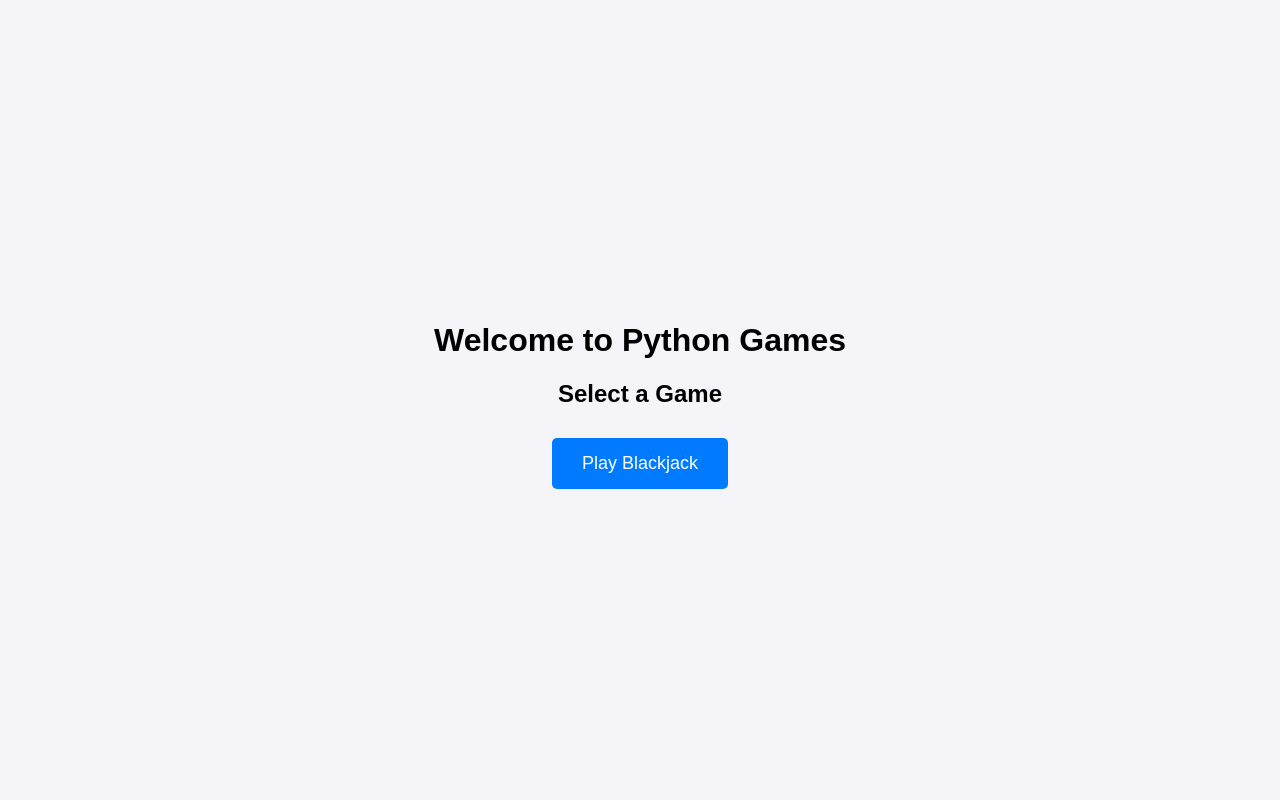
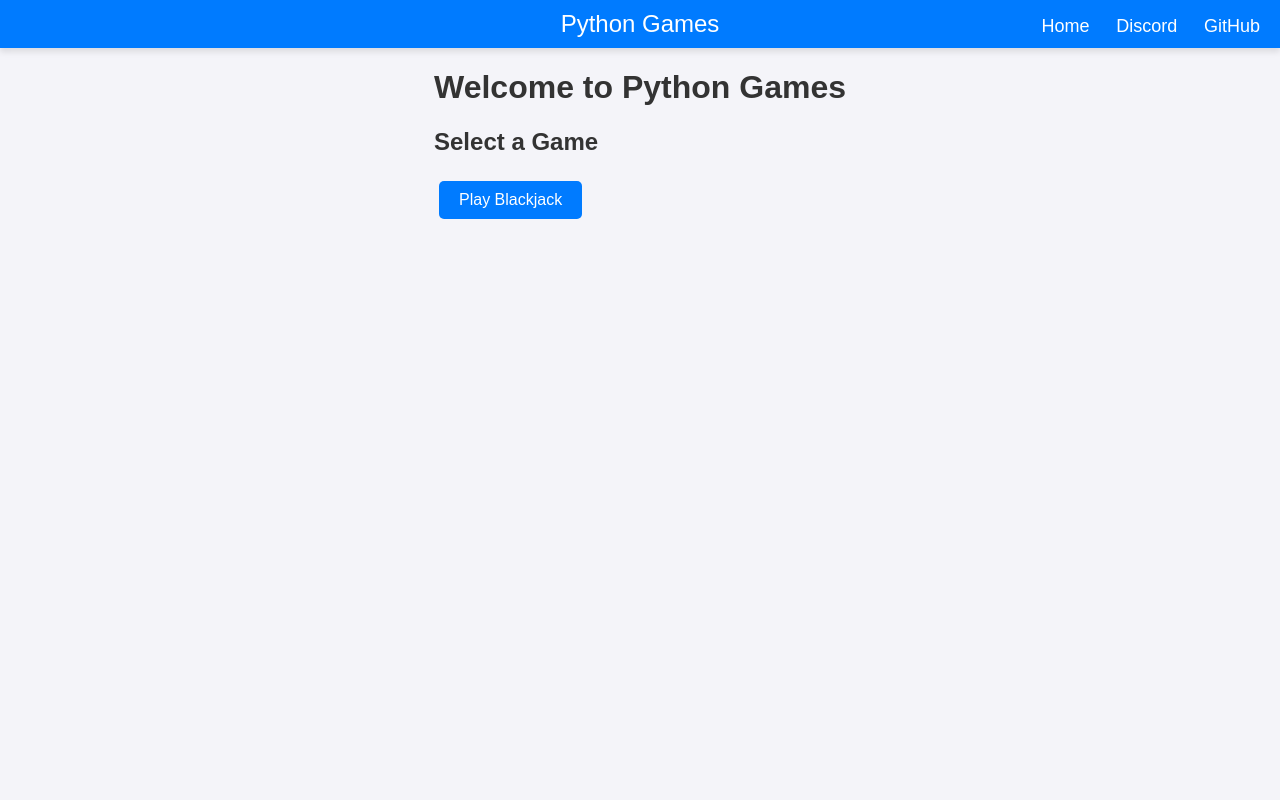
Before and after one commit to Swishhyy/PythonGames, a Flask app: page / in a window 1280 px wide. Run offline with Flask 3, Linux system fonts and the light colour scheme.

Commit message:
added more css

```diff
--- /dev/null
+++ b/static/styles.css
@@ -0,0 +1,133 @@
+body {
+  font-family: Arial, sans-serif;
+  margin: 0;
+  padding: 0;
+  display: flex;
+  flex-direction: column;
+  align-items: center;
+  background-color: #f4f4f9;
+  color: #333;
+  overflow-x: hidden;
+}
+
+header {
+  width: 100%;
+  background-color: #007bff;
+  color: white;
+  padding: 10px 0;
+  text-align: center;
+  font-size: 24px;
+  position: relative;
+  box-shadow: 0 4px 6px rgba(0, 0, 0, 0.1);
+}
+
+nav {
+  position: absolute;
+  top: 10px;
+  right: 10px;
+}
+
+nav a {
+  margin: 0 10px;
+  color: white;
+  text-decoration: none;
+  font-size: 18px;
+  transition: color 0.3s;
+}
+
+nav a:hover {
+  color: #ffdd57;
+}
+
+.game-container {
+  margin-top: 20px;
+  text-align: center;
+  width: 100%;
+  max-width: 600px;
+  padding: 20px;
+  background-color: #ffffff;
+  border-radius: 10px;
+  box-shadow: 0 4px 6px rgba(0, 0, 0, 0.1);
+}
+
+.hand {
+  margin: 15px;
+  padding: 15px;
+  border: 1px solid #ccc;
+  border-radius: 5px;
+  background-color: #f9f9f9;
+  display: inline-block;
+  width: calc(50% - 20px);
+  min-height: 100px;
+  box-sizing: border-box;
+}
+
+.buttons {
+  margin: 20px;
+  display: flex;
+  justify-content: center;
+  flex-wrap: wrap;
+}
+
+button {
+  padding: 10px 20px;
+  margin: 5px;
+  font-size: 16px;
+  cursor: pointer;
+  border: none;
+  border-radius: 5px;
+  background-color: #007bff;
+  color: white;
+  transition: background-color 0.3s, transform 0.2s;
+  flex: 1 1 calc(33% - 10px);
+  max-width: 150px;
+}
+
+button:hover {
+  background-color: #0056b3;
+  transform: scale(1.05);
+}
+
+#result {
+  font-size: 18px;
+  margin-top: 20px;
+  font-weight: bold;
+  min-height: 24px;
+}
+
+#leaderboard {
+  margin-top: 30px;
+  text-align: left;
+  width: 100%;
+  max-width: 600px;
+  background-color: #ffffff;
+  border-radius: 10px;
+  box-shadow: 0 4px 6px rgba(0, 0, 0, 0.1);
+  padding: 15px;
+}
+
+#leaderboard table {
+  width: 100%;
+  border-collapse: collapse;
+}
+
+#leaderboard th,
+#leaderboard td {
+  border: 1px solid #ccc;
+  padding: 8px;
+  text-align: left;
+  word-wrap: break-word;
+}
+
+#leaderboard th {
+  background-color: #f0f0f0;
+}
+
+@media (max-width: 768px) {
+  .hand {
+    width: 100%;
+  }
+  button {
+    flex: 1 1 100%;
+  }
+}
--- a/templates/index.html
+++ b/templates/index.html
@@ -4,38 +4,17 @@
     <meta charset="UTF-8" />
     <meta name="viewport" content="width=device-width, initial-scale=1.0" />
     <title>Python Games</title>
-    <style>
-      body {
-        font-family: Arial, sans-serif;
-        margin: 0;
-        padding: 0;
-        display: flex;
-        flex-direction: column;
-        align-items: center;
-        justify-content: center;
-        height: 100vh;
-        background-color: #f4f4f9;
-      }
-      .game-selection {
-        text-align: center;
-      }
-      .game-selection button {
-        padding: 15px 30px;
-        margin: 10px;
-        font-size: 18px;
-        cursor: pointer;
-        border: none;
-        border-radius: 5px;
-        background-color: #007bff;
-        color: white;
-        transition: background-color 0.3s;
-      }
-      .game-selection button:hover {
-        background-color: #0056b3;
-      }
-    </style>
+    <link rel="stylesheet" href="/static/styles.css" />
   </head>
   <body>
+    <header>
+      Python Games
+      <nav>
+        <a href="/">Home</a>
+        <a href="https://discord.com" target="_blank">Discord</a>
+        <a href="https://github.com" target="_blank">GitHub</a>
+      </nav>
+    </header>
     <div class="game-selection">
       <h1>Welcome to Python Games</h1>
       <h2>Select a Game</h2>
```
Also changed, not shown: templates/blackjack.html (+1 -109 lines).
